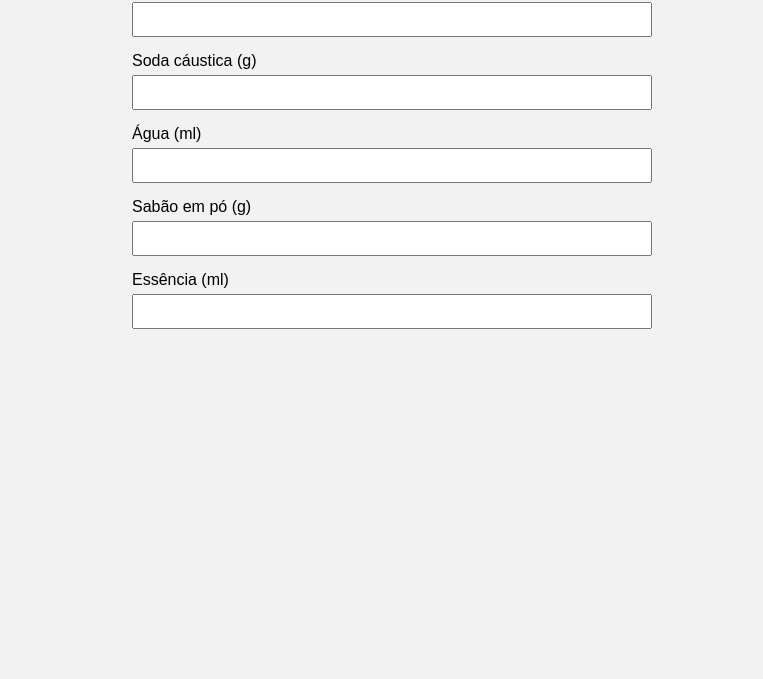
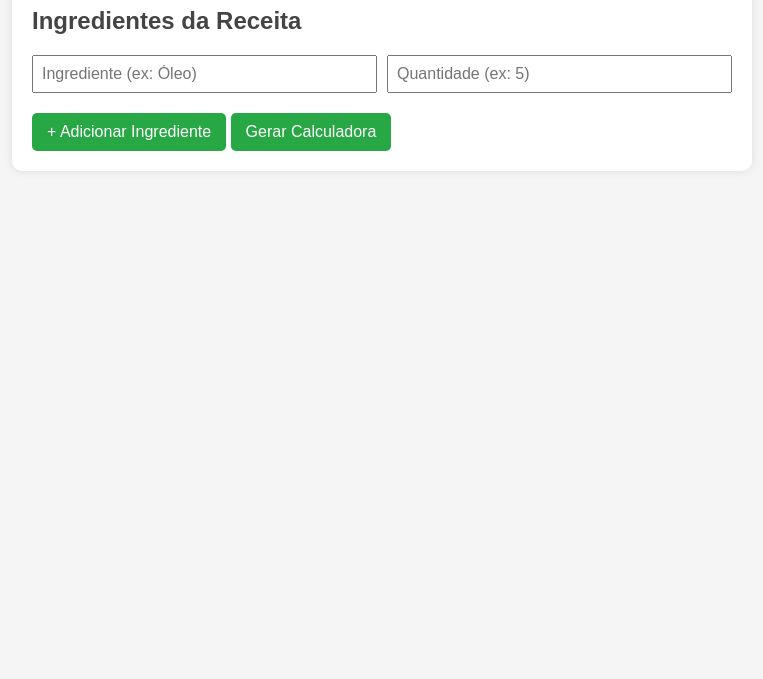
Before and after one commit to umsimplesrodrigo/calculadora-de-sabao, a plain HTML site: page index.html in a window 1280 px wide. Shown: the part 121-800 px from the top of the page, without its empty margins (258-1021 px from the left). Drawn offline with Linux system fonts and the light colour scheme.

Commit message:
Reformulando site

```diff
--- a/index.html
+++ b/index.html
@@ -1,30 +1,32 @@
 <!DOCTYPE html>
-<html lang="pt-br">
+<html lang="pt-BR">
 <head>
-  <meta charset="UTF-8">
-  <title>Calculadora de Sabão Caseiro</title>
-  <link rel="stylesheet" href="style.css">
+  <meta charset="UTF-8" />
+  <meta name="viewport" content="width=device-width, initial-scale=1.0"/>
+  <title>Calculadora de Proporções de Receita</title>
+  <link rel="stylesheet" href="style.css"/>
 </head>
 <body>
-  <h1>Calculadora de Sabão Caseiro</h1>
+  <div class="container">
+    <h1>Calculadora de Receita Caseira</h1>
 
-  <label>Óleo usado (ml)
-    <input type="number" id="oleo" oninput="calcular('oleo')">
-  </label>
+    <form id="formIngredientes">
+      <h2>Ingredientes da Receita</h2>
+      <div id="ingredientesBase">
+        <div class="ingrediente-input">
+          <input type="text" placeholder="Ingrediente (ex: Óleo)" class="nome-ingrediente" required />
+          <input type="number" placeholder="Quantidade (ex: 5)" class="quantidade-ingrediente" required />
+        </div>
+      </div>
+      <button type="button" id="addIngrediente">+ Adicionar Ingrediente</button>
+      <button type="submit">Gerar Calculadora</button>
+    </form>
 
-  <label>Soda cáustica (g)
-    <input type="number" id="soda" oninput="calcular('soda')">
-  </label>
-
-  <label>Água (ml)
-    <input type="number" id="agua" oninput="calcular('agua')">
-  </label>
-  <label>Sabão em pó (g)
-    <input type="number" id="sabaoEmPo" oninout="calcular('sabaoEmPo')">
-  </label>
-  <label>Essência (ml)
-    <input type="number" id="essencia" oninout="calcular('essencia')">
-  </label>
+    <div id="calculadora" class="oculto">
+      <h2>Calculadora de Proporções</h2>
+      <div id="inputsCalculadora"></div>
+    </div>
+  </div>
 
   <script src="script.js"></script>
 </body>
--- a/script.js
+++ b/script.js
@@ -1,58 +1,69 @@
-const proporcoes = {
-    oleo: 4000,
-    soda: 1000,
-    agua: 2000,
-    sabaoEmPo: 90,
-    essencia: 5
-};
+const form = document.getElementById("formIngredientes");
+const addIngredienteBtn = document.getElementById("addIngrediente");
+const ingredientesBaseDiv = document.getElementById("ingredientesBase");
+const calculadoraDiv = document.getElementById("calculadora");
+const inputsCalculadoraDiv = document.getElementById("inputsCalculadora");
 
-function calcular(ingrediente) {
-    const oleoEl = document.getElementById('oleo');
-    const sodaEl = document.getElementById('soda');
-    const aguaEl = document.getElementById('agua');
-    const sabaoEmPoEl = document.getElementById('sabaoEmPo');
-    const essenciaEl = document.getElementById('essencia');
+let ingredientes = [];
 
-    let valor = parseFloat(document.getElementById(ingrediente).value);
-    if (isNaN(valor)) return;
+addIngredienteBtn.addEventListener("click", () => {
+  const div = document.createElement("div");
+  div.classList.add("ingrediente-input");
+  div.innerHTML = `
+    <input type="text" placeholder="Ingrediente" class="nome-ingrediente" required />
+    <input type="number" placeholder="Quantidade" class="quantidade-ingrediente" required />
+  `;
+  ingredientesBaseDiv.appendChild(div);
+});
 
-    let fator;
+form.addEventListener("submit", (e) => {
+  e.preventDefault();
 
-    switch (ingrediente) {
-      case 'oleo':
-        fator = valor / proporcoes.oleo;
-        sodaEl.value = (proporcoes.soda * fator).toFixed(1);
-        aguaEl.value = (proporcoes.agua * fator).toFixed(1);
-        sabaoEmPoEl.value = (proporcoes.sabaoEmPo * fator).toFixed(1);
-        essenciaEl.value = (proporcoes.essencia * fator).toFixed(1);
-        break;
-      case 'soda':
-        fator = valor / proporcoes.soda;
-        oleoEl.value = (proporcoes.oleo * fator).toFixed(1);
-        aguaEl.value = (proporcoes.agua * fator).toFixed(1);
-        sabaoEmPoEl.value = (proporcoes.sabaoEmPo * fator).toFixed(1);
-        essenciaEl.value = (proporcoes.essencia * fator).toFixed(1);
-        break;
-      case 'agua':
-        fator = valor / proporcoes.agua;
-        oleoEl.value = (proporcoes.oleo * fator).toFixed(1);
-        sodaEl.value = (proporcoes.soda * fator).toFixed(1);
-        sabaoEmPoEl.value = (proporcoes.sabaoEmPo * fator).toFixed(1);
-        essenciaEl.value = (proporcoes.essencia * fator).toFixed(1);
-        break;
-      case 'sabaoEmPo':
-        fator = valor / proporcoes.sabaoEmPo;
-        oleoEl.value = (proporcoes.oleo * fator).toFixed(1);
-        sodaEl.value = (proporcoes.soda * fator).toFixed(1);
-        essenciaEl.value = (proporcoes.essencia * fator).toFixed(1);
-        aguaEl.value = (proporcoes.agua * fator).toFixed(1);
-        break;
-      case 'essencia':
-        fator = valor / proporcoes.sabaoEmPo;
-        oleoEl.value = (proporcoes.oleo * fator).toFixed(1);
-        sodaEl.value = (proporcoes.soda * fator).toFixed(1);
-        aguaEl.value = (proporcoes.agua * fator).toFixed(1);
-        sabaoEmPoEl.value = (proporcoes.sabaoEmPo * fator).toFixed(1);
-        break;
-    }
-}
+  const nomes = Array.from(document.getElementsByClassName("nome-ingrediente"));
+  const quantidades = Array.from(document.getElementsByClassName("quantidade-ingrediente"));
+
+  ingredientes = nomes.map((input, i) => ({
+    nome: input.value,
+    quantidade: parseFloat(quantidades[i].value),
+    proporcao: 0, // será calculado
+  }));
+
+  const baseQuantidade = ingredientes[0].quantidade;
+  ingredientes.forEach(ing => {
+    ing.proporcao = ing.quantidade / baseQuantidade;
+  });
+
+  // Gera os inputs da calculadora
+  inputsCalculadoraDiv.innerHTML = '';
+  ingredientes.forEach((ing, index) => {
+    const div = document.createElement("div");
+    div.classList.add("proporcao-input");
+
+    div.innerHTML = `
+      <label>${ing.nome}:</label>
+      <input type="number" data-index="${index}" value="${ing.quantidade}" />
+    `;
+
+    inputsCalculadoraDiv.appendChild(div);
+  });
+
+  // Adiciona evento aos inputs
+  inputsCalculadoraDiv.querySelectorAll("input").forEach(input => {
+    input.addEventListener("input", (e) => {
+      const changedIndex = parseInt(e.target.dataset.index);
+      const novaBase = parseFloat(e.target.value);
+      if (isNaN(novaBase) || novaBase <= 0) return;
+
+      const novaBaseOriginal = novaBase / ingredientes[changedIndex].proporcao;
+
+      inputsCalculadoraDiv.querySelectorAll("input").forEach((inputOutro, idx) => {
+        if (idx !== changedIndex) {
+          const novaQuantidade = (ingredientes[idx].proporcao * novaBaseOriginal).toFixed(2);
+          inputOutro.value = novaQuantidade;
+        }
+      });
+    });
+  });
+
+  calculadoraDiv.classList.remove("oculto");
+});
--- a/style.css
+++ b/style.css
@@ -1,10 +1,49 @@
 body {
     font-family: Arial, sans-serif;
-    padding: 20px; max-width: 500px;
+    background: #f5f5f5;
+    padding: 20px;
+  }
+
+  .container {
+    max-width: 700px;
     margin: auto;
-    background-color: #f2f2f2;
-}
+    background: white;
+    padding: 20px;
+    border-radius: 10px;
+    box-shadow: 0 0 10px rgba(0,0,0,0.1);
+  }
 
-label { display: block; margin-top: 15px; }
+  h1, h2 {
+    color: #444;
+  }
 
-input { width: 100%; padding: 8px; margin-top: 5px; }
+  .ingrediente-input, .proporcao-input {
+    display: flex;
+    gap: 10px;
+    margin-bottom: 10px;
+  }
+
+  input[type="text"], input[type="number"] {
+    padding: 8px;
+    font-size: 1rem;
+    flex: 1;
+  }
+
+  button {
+    padding: 10px 15px;
+    margin-top: 10px;
+    font-size: 1rem;
+    cursor: pointer;
+    background-color: #28a745;
+    color: white;
+    border: none;
+    border-radius: 5px;
+  }
+
+  button:hover {
+    background-color: #218838;
+  }
+
+  .oculto {
+    display: none;
+  }
```
